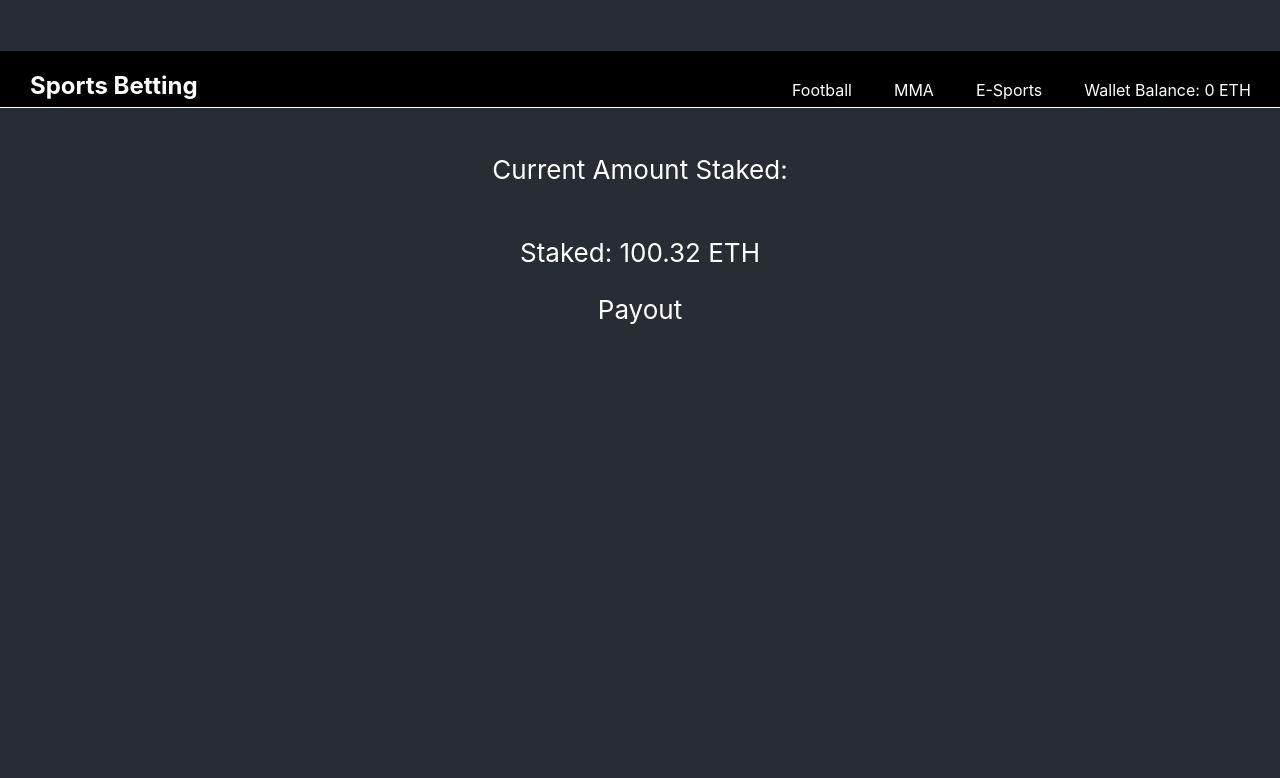
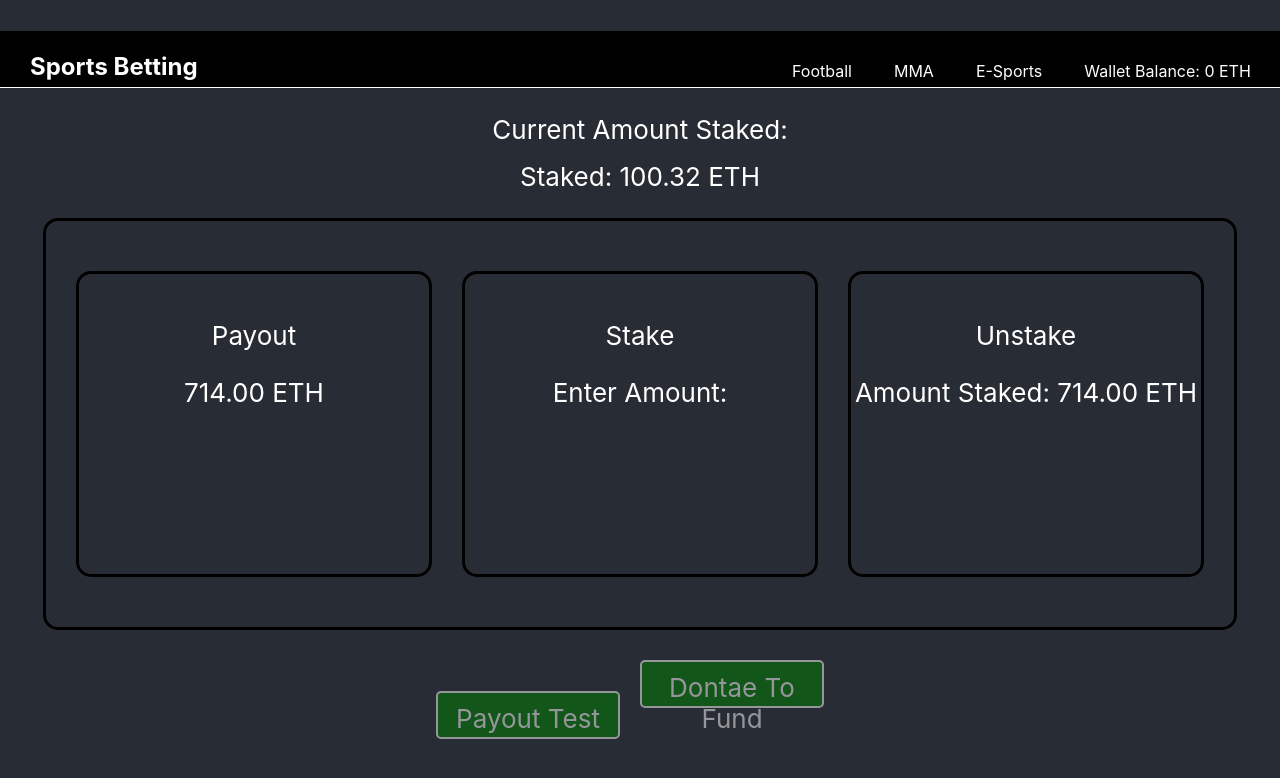
Before and after one commit to Klongrich/SportsBettingDemo, a React (Create React App) app: page / in a window 1280 px wide. Shown: the top 778 px of the page. Built offline with nearby package versions, Linux system fonts and the light colour scheme.

Commit message:
staking page layout done

```diff
--- a/src/HomePage/index.js
+++ b/src/HomePage/index.js
@@ -1,10 +1,70 @@
 import React, {useState, useEffect} from 'react'
 import Web3 from 'web3'
+import styled from "styled-components";
+
 
 import {FootballData, MMAData, EsportsData} from './data'
 import {Container, BetButton, BetContainer, HeaderContainer} from './styles'
 
 import betting from './ABI/Betting.json'
+
+const StakingContainer = styled.div`
+
+    border: 3px solid black;
+    border-radius: 15px;
+    padding-top: 50px;
+    padding-right: 30px;
+    padding-bottom: 50px;
+    float: left;
+
+`
+
+const StakingBox = styled.div`
+
+    border: 3px solid black;
+    border-radius: 15px;
+    padding-top: 20px;
+    padding-bottom: 140px;
+
+    width: 350px;
+
+    display: inline-block;
+
+    margin-left: 30px;
+
+`
+
+export const StakingButton = styled.div`
+
+    border: 2px solid white;
+    border-radius: 5px;
+
+    opacity: 0.5;
+
+    height: 20px;
+    width: 180px;
+
+    display: inline-block;
+
+    background-color: green;
+
+    text-align: center;
+
+    margin-top: 30px;
+
+    margin-right: 20px;
+    margin-bottom: 30px;
+
+    padding-top: 10px;
+    padding-bottom: 14px;
+
+    &:hover {
+        color: white;
+        opacity: 1;
+        cursor: pointer;
+    }
+
+`
 
 export default function Homepage() {
 
@@ -201,7 +261,7 @@ export default function Homepage() {
 
         return (
             <>
-                <HeaderContainer top="-425px;">
+                <HeaderContainer top="0px;">
 
                 <h2 Style="margin-left: 30px;"> Sports Betting </h2>
 
@@ -214,13 +274,39 @@ export default function Homepage() {
 
                 </HeaderContainer>
 
-                 <p Style="padding-top: 20px">Current Amount Staked: </p>
-                 <p> Staked: 100.32 ETH </p>
+                 <p Style="padding-top: 0px">Current Amount Staked: </p>
+                 <p Style="margin-top: -10px"> Staked: 100.32 ETH </p>
 
-                 <div>
-                     Payout
-                 </div>
+            <StakingContainer>
+                 <StakingBox>
+                     <p> Payout </p>
 
+                     <p>714.00 ETH</p>
+                </StakingBox>
+
+                <StakingBox>
+                     <p> Stake </p>
+
+                     <p>Enter Amount: </p>
+                </StakingBox>
+
+
+                <StakingBox>
+                     <p> Unstake </p>
+
+                     <p>Amount Staked: 714.00 ETH</p>
+                </StakingBox>
+            </StakingContainer>
+
+            <div Style="float: left">
+                <StakingButton>
+                    Payout Test
+                </StakingButton>
+
+                <StakingButton>
+                    Dontae To Fund
+                </StakingButton>
+            </div>
 
             </>
         )
```
